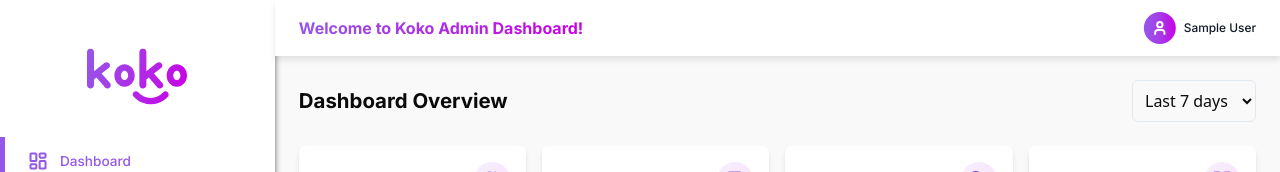
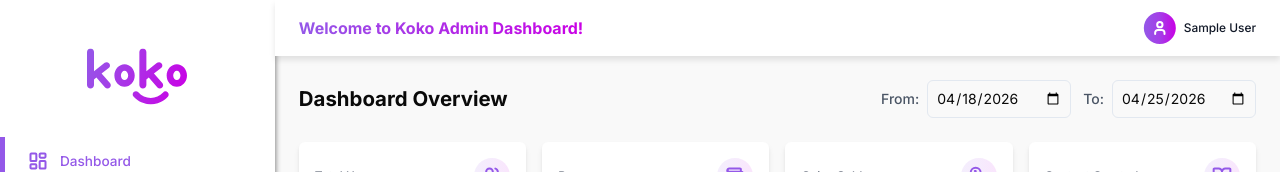
Before and after one commit to Topan-Roy/koko-admin-dashboard, a React (Vite) app: page /dashboard in a window 1280 px wide. Shown: the top 172 px of the page. Built offline with nearby package versions, Linux system fonts and the light colour scheme; no server answers; sample sign-in values are in the browser's storage.

Commit message:
__feat: implement dashboard analytics view with dynamic date range filtering and reporting components

```diff
--- a/src/components/ReportAndAnalytics/APICostAnalysis.tsx
+++ b/src/components/ReportAndAnalytics/APICostAnalysis.tsx
@@ -14,14 +14,28 @@ import api from '../../Context/api'
 export default function APICostAnalysis() {
     const [analyticsData, setAnalyticsData] = useState<any>(null);
     const [loading, setLoading] = useState(true);
-    const [months, setMonths] = useState("6");
+    const [startDate, setStartDate] = useState(() => {
+        const d = new Date();
+        d.setMonth(d.getMonth() - 6);
+        return d.toISOString().split('T')[0];
+    });
+    const [endDate, setEndDate] = useState(() => {
+        return new Date().toISOString().split('T')[0];
+    });
 
     const fetchAnalytics = async () => {
         setLoading(true);
         try {
+            const start = new Date(startDate);
+            const end = new Date(endDate);
+            const diffDays = Math.ceil((end.getTime() - start.getTime()) / (1000 * 60 * 60 * 24));
+            const granularity = diffDays > 60 ? 'month' : 'day';
+
             const response = await api.get('/api/admin/api-cost/analytics', {
                 params: {
-                    months: months
+                    startDate,
+                    endDate,
+                    granularity
                 }
             });
             setAnalyticsData(response.data.data);
@@ -34,7 +48,7 @@ export default function APICostAnalysis() {
 
     useEffect(() => {
         fetchAnalytics();
-    }, [months]);
+    }, [startDate, endDate]);
 
     const cards = analyticsData?.cards || {};
 
@@ -90,16 +104,26 @@ export default function APICostAnalysis() {
                 <AdminHeader />
                 <div className='mt-6 px-6 flex items-center justify-between'>
                     <h1 className='font-[700] text-[20.4px] leading-[32px] inter-font'>Reports & Analytics</h1>
-                    <select
-                        value={months}
-                        onChange={(e) => setMonths(e.target.value)}
-                        className='px-[13px] py-[9px] border-[1px] border-[#D1D5DB] rounded-[6px] outline-none cursor-pointer hover:border-[#9458E8] transition-colors'
-                    >
-
-                        <option value="6">6 Months</option>
-                        <option value="12">12 Months</option>
-
-                    </select>
+                    <div className="flex items-center gap-3">
+                        <div className="flex items-center gap-2">
+                            <span className="text-sm font-medium text-gray-600 inter-font">From:</span>
+                            <input
+                                type="date"
+                                value={startDate}
+                                onChange={(e) => setStartDate(e.target.value)}
+                                className="rounded-md border-[1px] border-slate-200 p-2 outline-none cursor-pointer text-sm inter-font"
+                            />
+                        </div>
+                        <div className="flex items-center gap-2">
+                            <span className="text-sm font-medium text-gray-600 inter-font">To:</span>
+                            <input
+                                type="date"
+                                value={endDate}
+                                onChange={(e) => setEndDate(e.target.value)}
+                                className="rounded-md border-[1px] border-slate-200 p-2 outline-none cursor-pointer text-sm inter-font"
+                            />
+                        </div>
+                    </div>
                 </div>
                 <div className='mt-6   px-6  '>
                     <div className='flex items-center justify-start gap-6 border-b-[1px] border-[#E5E7EB]'>
--- a/src/components/ReportAndAnalytics/CostVSRevenue.tsx
+++ b/src/components/ReportAndAnalytics/CostVSRevenue.tsx
@@ -13,14 +13,28 @@ import api from '../../Context/api'
 export default function CostVSRevenue() {
     const [analyticsData, setAnalyticsData] = useState<any>(null);
     const [loading, setLoading] = useState(true);
-    const [months, setMonths] = useState("6");
+    const [startDate, setStartDate] = useState(() => {
+        const d = new Date();
+        d.setMonth(d.getMonth() - 6);
+        return d.toISOString().split('T')[0];
+    });
+    const [endDate, setEndDate] = useState(() => {
+        return new Date().toISOString().split('T')[0];
+    });
 
     const fetchAnalytics = async () => {
         setLoading(true);
         try {
+            const start = new Date(startDate);
+            const end = new Date(endDate);
+            const diffDays = Math.ceil((end.getTime() - start.getTime()) / (1000 * 60 * 60 * 24));
+            const granularity = diffDays > 60 ? 'month' : 'day';
+
             const response = await api.get('/api/admin/cost-revenue/analytics', {
                 params: {
-                    months: months
+                    startDate,
+                    endDate,
+                    granularity
                 }
             });
             setAnalyticsData(response.data.data);
@@ -33,7 +47,7 @@ export default function CostVSRevenue() {
 
     useEffect(() => {
         fetchAnalytics();
-    }, [months]);
+    }, [startDate, endDate]);
 
     const cards = analyticsData?.cards || {};
 
@@ -73,14 +87,26 @@ export default function CostVSRevenue() {
                 <AdminHeader />
                 <div className='mt-6 px-6 flex items-center justify-between'>
                     <h1 className='font-[700] text-[20.4px] leading-[32px] inter-font'>Reports & Analytics</h1>
-                    <select
-                        value={months}
-                        onChange={(e) => setMonths(e.target.value)}
-                        className='px-[13px] py-[9px] border-[1px] border-[#D1D5DB] rounded-[6px] outline-none cursor-pointer hover:border-[#9458E8] transition-colors'
-                    >
-                        <option value="6">6 Months</option>
-                        <option value="12">12 Months</option>
-                    </select>
+                    <div className="flex items-center gap-3">
+                        <div className="flex items-center gap-2">
+                            <span className="text-sm font-medium text-gray-600 inter-font">From:</span>
+                            <input
+                                type="date"
+                                value={startDate}
+                                onChange={(e) => setStartDate(e.target.value)}
+                                className="rounded-md border-[1px] border-slate-200 p-2 outline-none cursor-pointer text-sm inter-font"
+                            />
+                        </div>
+                        <div className="flex items-center gap-2">
+                            <span className="text-sm font-medium text-gray-600 inter-font">To:</span>
+                            <input
+                                type="date"
+                                value={endDate}
+                                onChange={(e) => setEndDate(e.target.value)}
+                                className="rounded-md border-[1px] border-slate-200 p-2 outline-none cursor-pointer text-sm inter-font"
+                            />
+                        </div>
+                    </div>
                 </div>
                 <div className='mt-6   px-6  '>
                     <div className='flex items-center justify-start gap-6 border-b-[1px] border-[#E5E7EB]'>
--- a/src/components/ReportAndAnalytics/RevenueReports.tsx
+++ b/src/components/ReportAndAnalytics/RevenueReports.tsx
@@ -14,14 +14,28 @@ import api from '../../Context/api'
 export default function RevenueReports() {
     const [analyticsData, setAnalyticsData] = useState<any>(null);
     const [loading, setLoading] = useState(true);
-    const [months, setMonths] = useState("6");
+    const [startDate, setStartDate] = useState(() => {
+        const d = new Date();
+        d.setMonth(d.getMonth() - 6);
+        return d.toISOString().split('T')[0];
+    });
+    const [endDate, setEndDate] = useState(() => {
+        return new Date().toISOString().split('T')[0];
+    });
 
     const fetchAnalytics = async () => {
         setLoading(true);
         try {
+            const start = new Date(startDate);
+            const end = new Date(endDate);
+            const diffDays = Math.ceil((end.getTime() - start.getTime()) / (1000 * 60 * 60 * 24));
+            const granularity = diffDays > 60 ? 'month' : 'day';
+
             const response = await api.get('/api/admin/revenue/analytics', {
                 params: {
-                    months: months
+                    startDate,
+                    endDate,
+                    granularity
                 }
             });
             setAnalyticsData(response.data.data);
@@ -34,7 +48,7 @@ export default function RevenueReports() {
 
     useEffect(() => {
         fetchAnalytics();
-    }, [months]);
+    }, [startDate, endDate]);
 
     const cards = analyticsData?.cards || {};
 
@@ -75,14 +89,26 @@ export default function RevenueReports() {
                 <AdminHeader />
                 <div className='mt-6 px-6 flex items-center justify-between'>
                     <h1 className='font-[700] text-[20.4px] leading-[32px] inter-font'>Reports & Analytics</h1>
-                    <select
-                        value={months}
-                        onChange={(e) => setMonths(e.target.value)}
-                        className='px-[13px] py-[9px] border-[1px] border-[#D1D5DB] rounded-[6px] outline-none cursor-pointer hover:border-[#9458E8] transition-colors'
-                    >
-                        <option value="6">6 Months</option>
-                        <option value="12">12 Months</option>
-                    </select>
+                    <div className="flex items-center gap-3">
+                        <div className="flex items-center gap-2">
+                            <span className="text-sm font-medium text-gray-600 inter-font">From:</span>
+                            <input
+                                type="date"
+                                value={startDate}
+                                onChange={(e) => setStartDate(e.target.value)}
+                                className="rounded-md border-[1px] border-slate-200 p-2 outline-none cursor-pointer text-sm inter-font"
+                            />
+                        </div>
+                        <div className="flex items-center gap-2">
+                            <span className="text-sm font-medium text-gray-600 inter-font">To:</span>
+                            <input
+                                type="date"
+                                value={endDate}
+                                onChange={(e) => setEndDate(e.target.value)}
+                                className="rounded-md border-[1px] border-slate-200 p-2 outline-none cursor-pointer text-sm inter-font"
+                            />
+                        </div>
+                    </div>
                 </div>
                 <div className='mt-6   px-6  '>
                     <div className='flex items-center justify-start gap-6 border-b-[1px] border-[#E5E7EB]'>
--- a/src/components/dashboard/Dashboard.tsx
+++ b/src/components/dashboard/Dashboard.tsx
@@ -19,14 +19,22 @@ export default function Dashboard() {
     const [loading, setLoading] = useState(true);
     const [loadingApiCost, setLoadingApiCost] = useState(true);
     const [loadingUsers, setLoadingUsers] = useState(true);
-    const [filter, setFilter] = useState("7days");
+    const [startDate, setStartDate] = useState(() => {
+        const d = new Date();
+        d.setDate(d.getDate() - 7);
+        return d.toISOString().split('T')[0];
+    });
+    const [endDate, setEndDate] = useState(() => {
+        return new Date().toISOString().split('T')[0];
+    });
 
     const fetchDashboardData = async () => {
         setLoading(true);
         try {
             const response = await api.get('/api/admin/dashboard', {
                 params: {
-                    filter: filter
+                    startDate,
+                    endDate
                 }
             });
             setAnalyticsData(response.data.data);
@@ -58,10 +66,17 @@ export default function Dashboard() {
     const fetchApiCostAnalytics = async () => {
         setLoadingApiCost(true);
         try {
+            // Determine granularity based on the range
+            const start = new Date(startDate);
+            const end = new Date(endDate);
+            const diffDays = Math.ceil((end.getTime() - start.getTime()) / (1000 * 60 * 60 * 24));
+            const granularity = diffDays > 60 ? 'month' : 'day';
+
             const response = await api.get('/api/admin/api-cost/analytics', {
                 params: {
-                    filter: filter,
-                    granularity: (filter === '7days' || filter === 'month') ? 'day' : 'month'
+                    startDate,
+                    endDate,
+                    granularity
                 }
             });
             setApiCostAnalytics(response.data.data);
@@ -76,7 +91,7 @@ export default function Dashboard() {
         fetchDashboardData();
         fetchRecentUsers();
         fetchApiCostAnalytics();
-    }, [filter]);
+    }, [startDate, endDate]);
 
     const overview = analyticsData?.overview || {};
 
@@ -119,15 +134,26 @@ export default function Dashboard() {
                     <AdminHeader />
                     <div className="flex items-center justify-between px-[24px] my-[24px]">
                         <h2 className="font-[700] text-[20.4px] leading-[32px] inter-font">Dashboard Overview</h2>
-                        <select
-                            value={filter}
-                            onChange={(e) => setFilter(e.target.value)}
-                            className="rounded-md border-[1px] border-slate-200 p-2 outline-none cursor-pointer"
-                        >
-                            <option value="7days">Last 7 days</option>
-                            <option value="month">Last month</option>
-                            <option value="year">Last year</option>
-                        </select>
+                        <div className="flex items-center gap-3">
+                            <div className="flex items-center gap-2">
+                                <span className="text-sm font-medium text-gray-600 inter-font">From:</span>
+                                <input
+                                    type="date"
+                                    value={startDate}
+                                    onChange={(e) => setStartDate(e.target.value)}
+                                    className="rounded-md border-[1px] border-slate-200 p-2 outline-none cursor-pointer text-sm inter-font"
+                                />
+                            </div>
+                            <div className="flex items-center gap-2">
+                                <span className="text-sm font-medium text-gray-600 inter-font">To:</span>
+                                <input
+                                    type="date"
+                                    value={endDate}
+                                    onChange={(e) => setEndDate(e.target.value)}
+                                    className="rounded-md border-[1px] border-slate-200 p-2 outline-none cursor-pointer text-sm inter-font"
+                                />
+                            </div>
+                        </div>
                     </div>
                     <div className="flex items-center justify-center gap-4 px-[24px] flex-wrap lg:flex-nowrap">
                         {loading ? (
```
Also changed, not shown: 2 other files (tests, documents, lock files or other folders).
